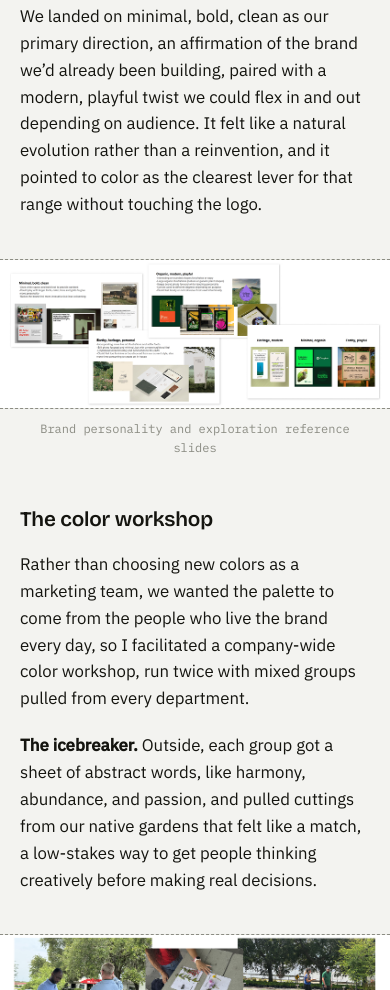
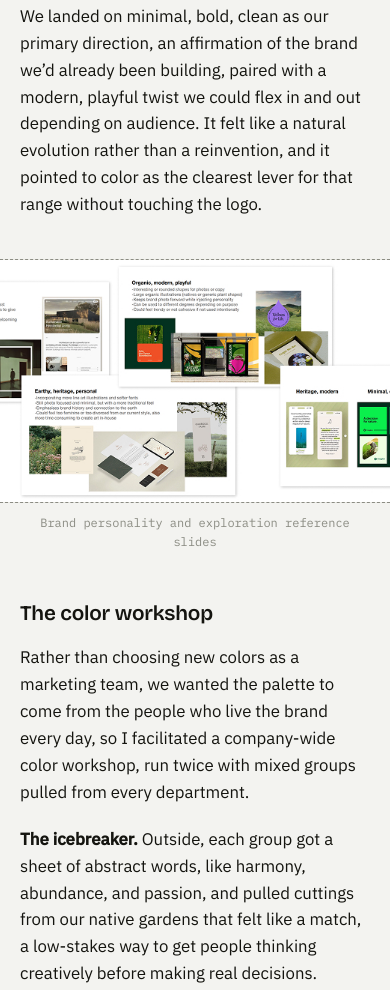
Before and after one commit to iamtherealmittromney/HaleyEberlyDesign.com, a plain HTML site: page case-study-1.html in a window 390 px wide. Shown: the part 2891-3881 px from the top of the page. Drawn offline with nearby package versions, Linux system fonts and the light colour scheme.

Commit message:
Update style.css

```diff
--- a/style.css
+++ b/style.css
@@ -15,8 +15,8 @@
   --font-body: "IBM Plex Sans", sans-serif;
   --font-mono: "IBM Plex Mono", monospace;
 
-  --measure: 640px;
-  --gutter: clamp(20px, 5vw, 64px);
+  --measure: 760px;
+  --gutter: clamp(20px, 4vw, 48px);
 }
 
 /* =========================================================
@@ -360,16 +360,6 @@ p { margin: 0 0 1.2em; }
   border-radius: 0;
 }
 
-/* Banner-style figures: show full image, no forced aspect-ratio crop */
-.case-study__figure--banner .work-item__media {
-  aspect-ratio: auto;
-}
-
-.case-study__figure--banner .work-item__media img {
-  height: auto;
-  object-fit: unset;
-}
-
 .case-study__figure figcaption {
   margin-top: 10px;
   padding: 0 var(--gutter);
```
